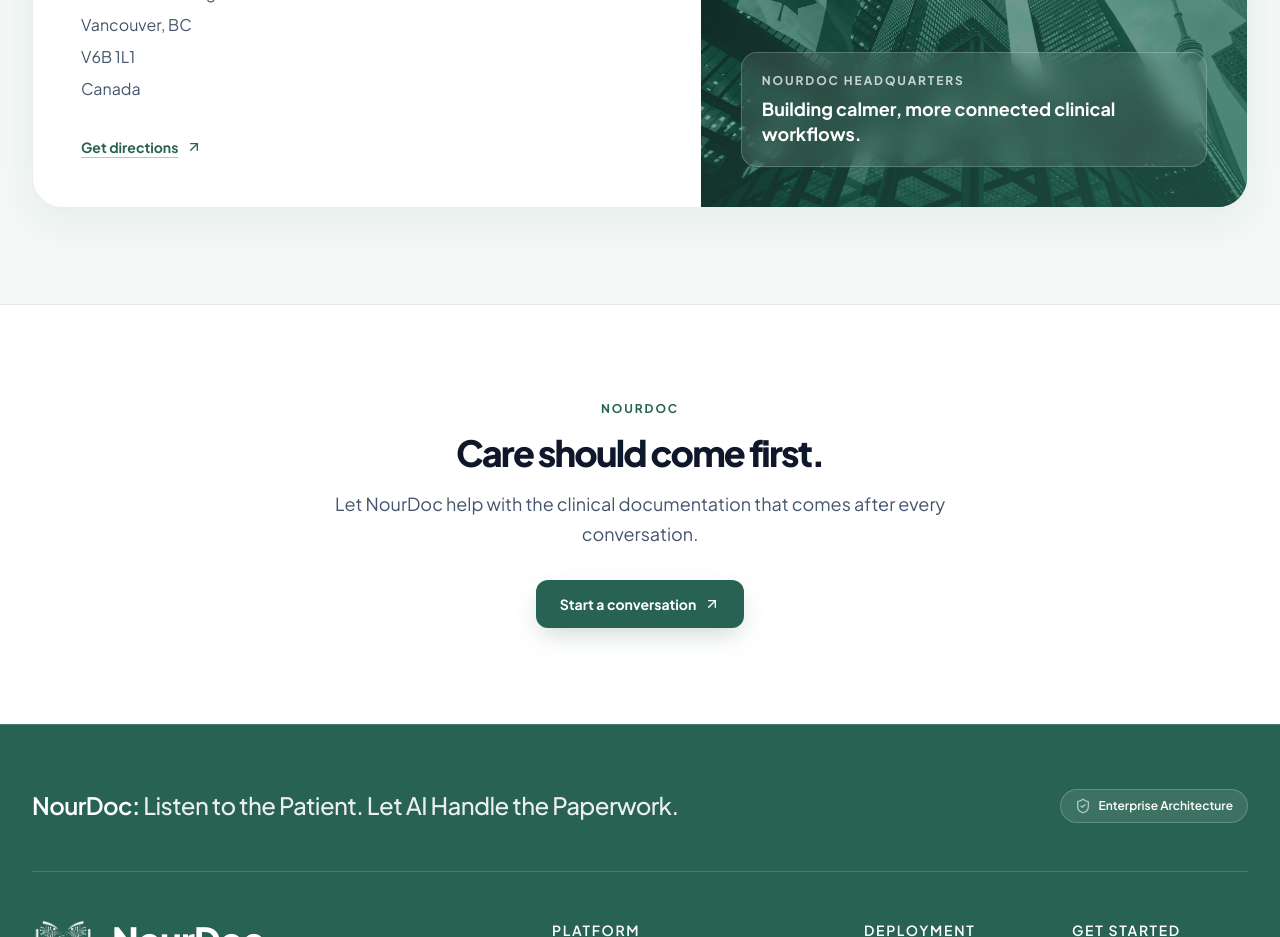
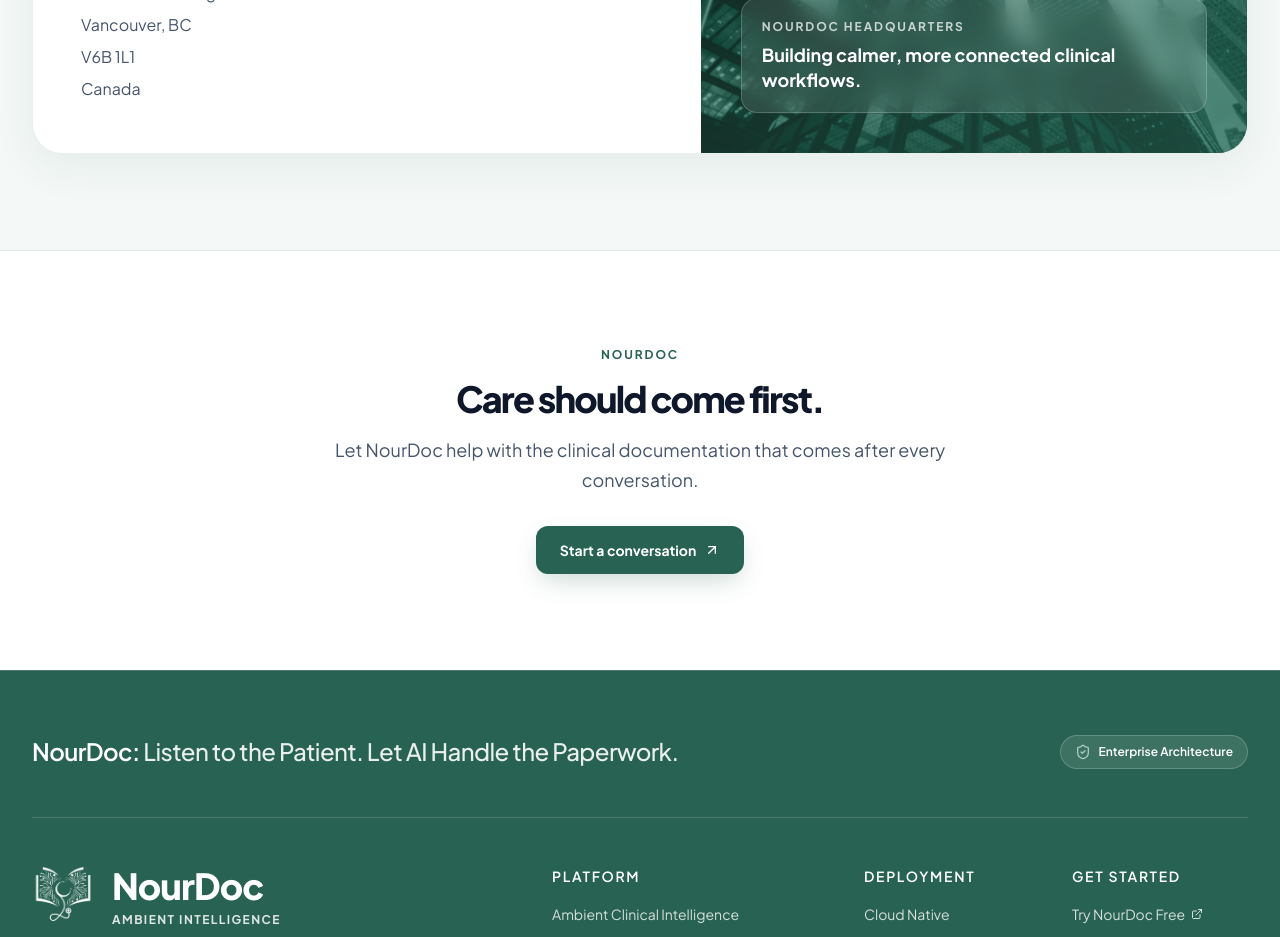
Before and after one commit to mnoumanrasheed/nour-doc_new_version, a React (Vite) app: page /contact in a window 1280 px wide. Shown: the part 1760-2697 px from the top of the page. Built offline with nearby package versions, Linux system fonts and the light colour scheme.

Commit message:
remove direction

```diff
--- a/src/pages/ContactPage.tsx
+++ b/src/pages/ContactPage.tsx
@@ -112,15 +112,6 @@ export const ContactPage: React.FC = () => {
                 V6B 1L1<br />
                 Canada
               </address>
-              <a
-                href="https://www.google.com/maps/search/?api=1&query=450+West+Hastings+Street%2C+Vancouver%2C+BC+V6B+1L1%2C+Canada"
-                target="_blank"
-                rel="noreferrer"
-                className="mt-8 inline-flex items-center gap-2 text-sm font-bold text-nourdoc-primary underline decoration-nourdoc-primary/35 underline-offset-4 transition-colors hover:text-nourdoc-primary-hover hover:decoration-nourdoc-primary focus-visible:outline-none focus-visible:ring-2 focus-visible:ring-nourdoc-primary focus-visible:ring-offset-4"
-              >
-                Get directions
-                <ArrowUpRight className="h-4 w-4" aria-hidden="true" />
-              </a>
             </div>
             <div className="relative min-h-64 bg-nourdoc-primary">
               <img
```
